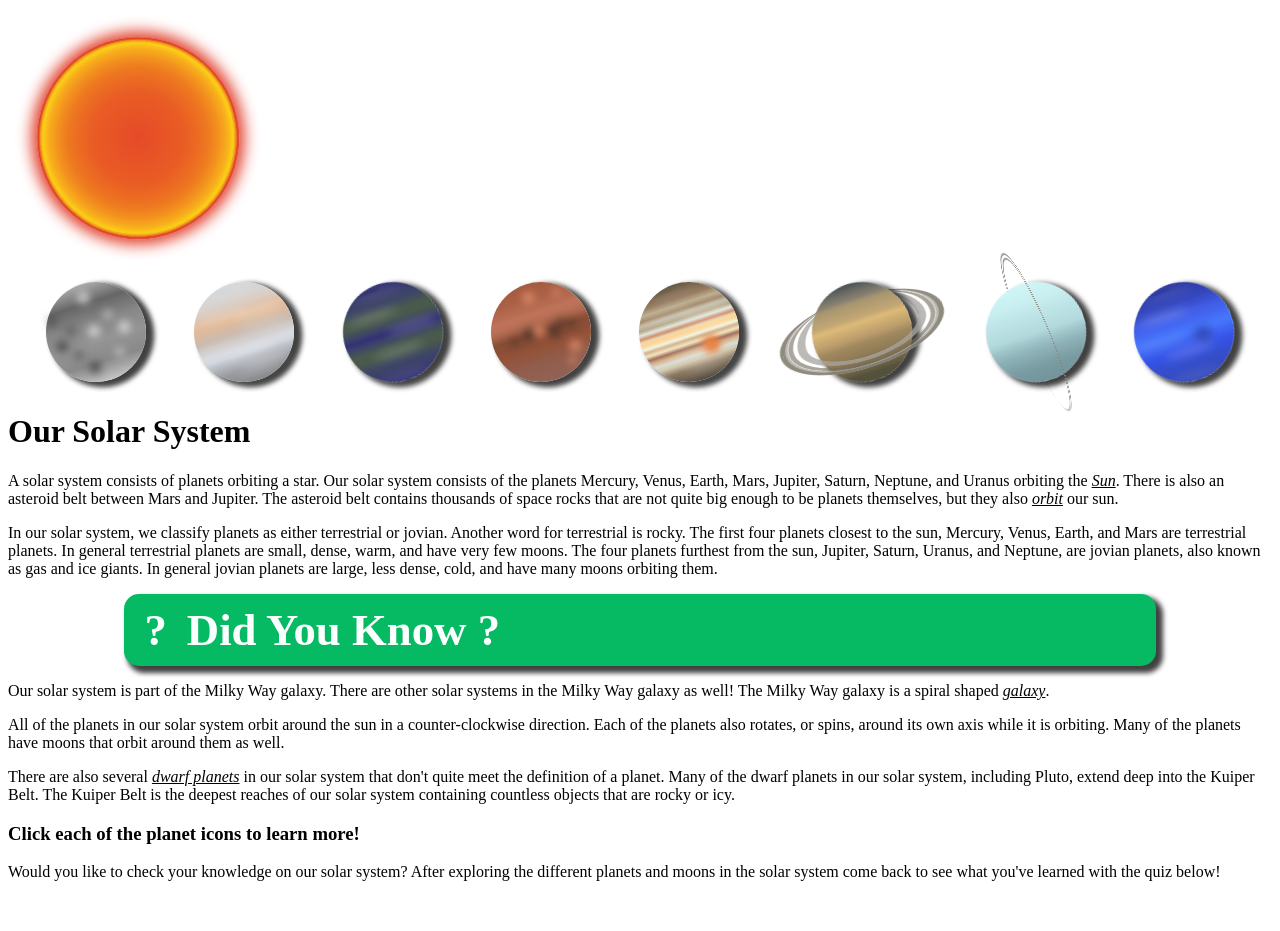
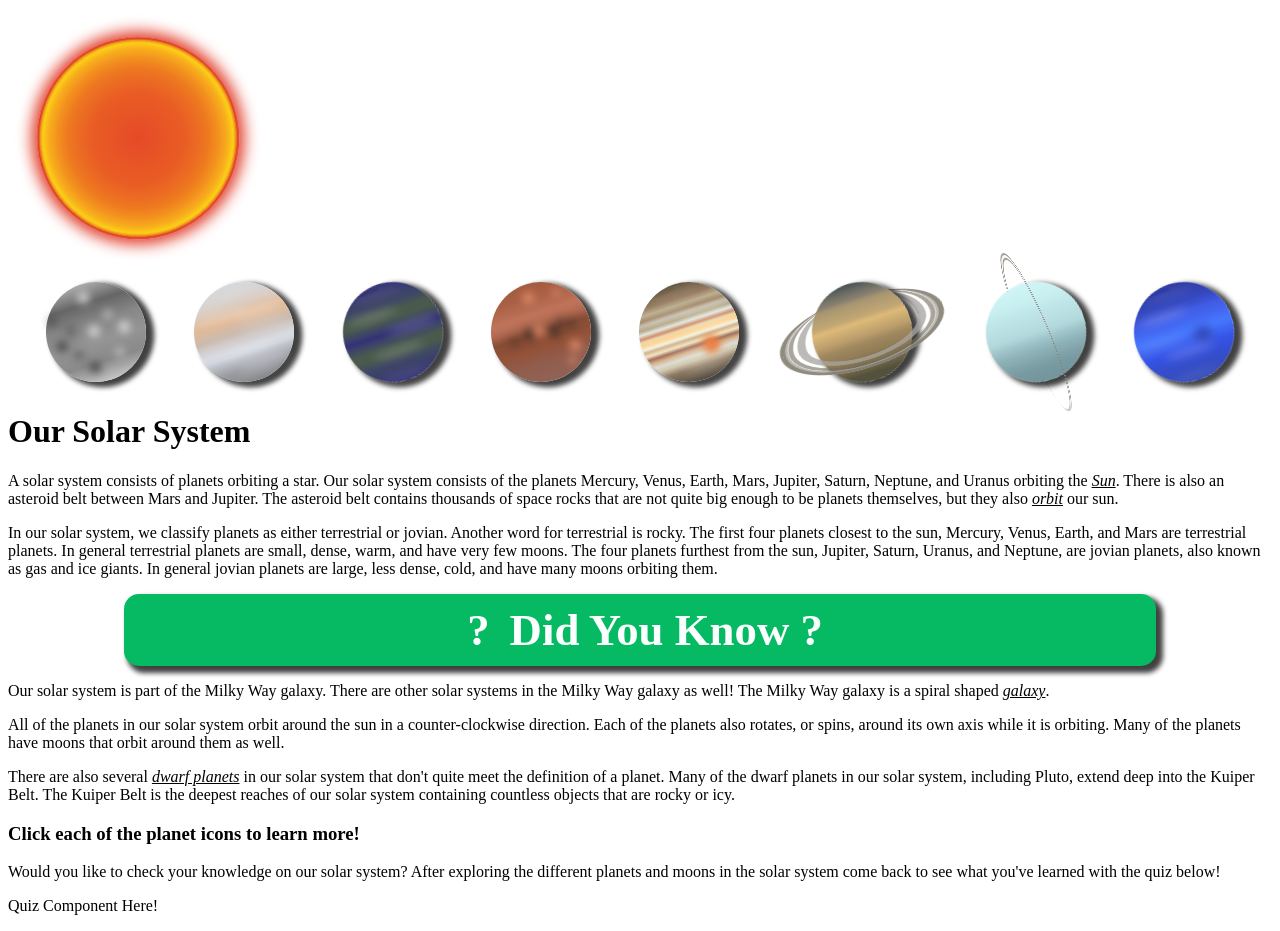
Before and after one commit to TeamPlanetQuack/planetQuackFrontEnd, a React (Create React App) app: page / in a window 1280 px wide. Before the commit the page ends 897 px from the top, so only its background shows below. Built offline with nearby package versions, Linux system fonts and the light colour scheme; no server answers.

Commit message:
added another component

```diff
--- a/public/index.css
+++ b/public/index.css
@@ -45,6 +45,9 @@ a:hover {
     border-radius: 15px;
     justify-self: center;
     box-shadow: 5px 5px 5px 2px rgba(0, 0, 0, 0.75);
+    display: flex;
+    justify-content: center;
+    align-items: center;
 }
 
 .didYouKnow:hover {
@@ -78,6 +81,9 @@ a:hover {
     justify-self: center;
     animation: definitionsEaseIn 0.3s ease-in-out;
     box-shadow: 5px 5px 5px 2px rgba(0, 0, 0, 0.75);
+    display: flex;
+    justify-content: center;
+    align-items: center;
 }
 
 .hidden {
--- a/src/components/HomePage.tsx
+++ b/src/components/HomePage.tsx
@@ -1,5 +1,6 @@
 import React from //  { useState, useEffect }
 "react";
+import {Quiz} from "./"
 
 const HomePage: React.FC = () => {
 
@@ -111,7 +112,7 @@ function clickDidYouKnow () {
         exploring the different planets and moons in the solar system come back
         to see what you've learned with the quiz below!
       </p>
-      {/* Component here for quiz! */}
+      <Quiz />
     </div>
   );
 };
--- a/src/components/Main.tsx
+++ b/src/components/Main.tsx
@@ -1,6 +1,6 @@
 import React, { useState, useEffect } from "react";
 import { BrowserRouter as Router, Route, Routes } from "react-router-dom";
-import { PlanetsNavigationBar, SolarSystemHeader, HomePage } from ".";
+import { PlanetsNavigationBar, SolarSystemHeader, HomePage } from "./";
 import { getAllPlanets } from "../api-adapter";
 
 const Main = () => {
--- /dev/null
+++ b/src/components/Quiz.tsx
@@ -0,0 +1,13 @@
+import React
+//  { useState, useEffect }
+ from "react";
+
+const Quiz: React.FC = () => {
+    return (
+      <div>
+        <p>Quiz Component Here!</p>
+      </div>
+    );
+  };
+
+  export default Quiz;
--- a/src/components/index.ts
+++ b/src/components/index.ts
@@ -3,3 +3,4 @@
 export {default as SolarSystemHeader} from './SolarSystemHeader'
 export {default as PlanetsNavigationBar} from './PlanetsNavigationBar'
 export {default as HomePage} from './HomePage'
+export {default as Quiz} from './Quiz'
```
Also changed, not shown: 12 other files (tests, documents, lock files or other folders).
